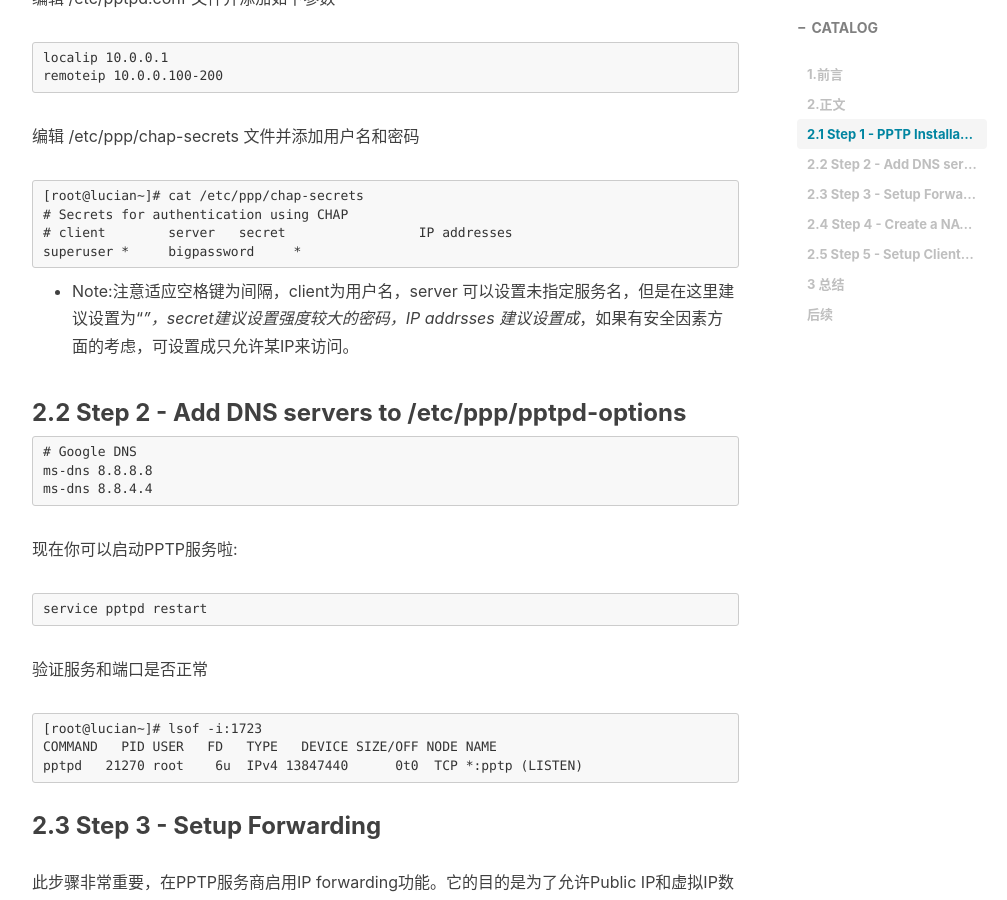
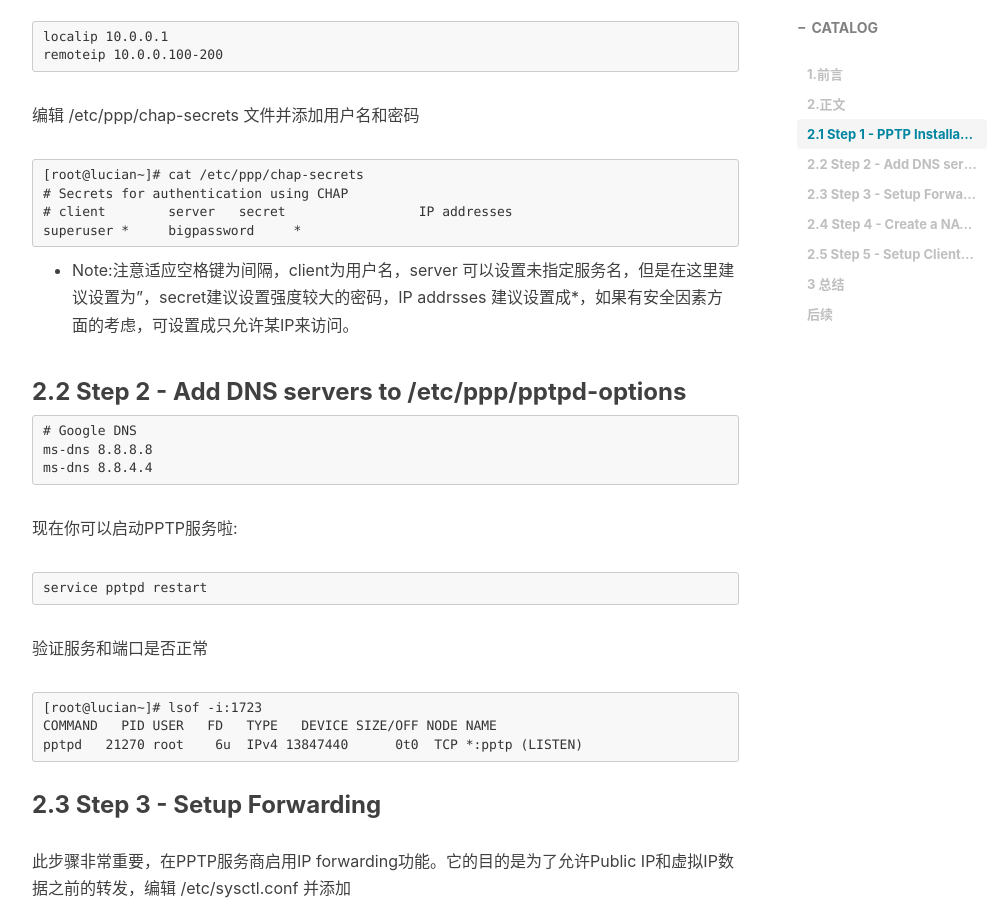
Before and after one commit to Liamlu28/imluyuan.github.io, a Jekyll site: the page built from _posts/2016-11-07-常用工具之-PPTP-VPN.markdown, in a window 1280 px wide and 900 px high, scrolled down 1273 px. Shown: the whole window, without its empty margins (233-1240 px from the left). Built offline with Jekyll 4.4.1, drawn with Linux system fonts in a browser that asks for light colours; nearby versions of some CDN libraries; comment, search, counter and statistics services are not loaded.

Commit message:
Fix format

````diff
--- a/_posts/2016-11-07-常用工具之-PPTP-VPN.markdown
+++ b/_posts/2016-11-07-常用工具之-PPTP-VPN.markdown
@@ -10,14 +10,14 @@
     - Linux
 ---
 
-> “一枝红杏出墙外！”
+> "一枝红杏出墙外！"
 
----
 ## 1.前言
 周末雾霾环绕北京城两天，从未离他而去，所以宅在狗屋继续写 Book。The Openstack-ansible这一章节，但很不巧被“某墙”消耗了半天时间，佛挡杀佛，墙挡拆墙？不，我要越墙。既然越墙，那就使用工具，工具种类很多。目前VPN隧道协议有4种：点到点隧道协议PPTP、第二层隧道协议L2TP、网络层隧道协议IPSec以及SOCKS v5。我们这里只介绍点到点隧道协议。英文名叫：Point-to-Point Tunneling Protocol，子（PPTP）。
 
 ## 2.正文
 PPTP 是一个快速实现虚拟私人网络的协议，（维基百科第一句话：因为它存在许多问题，所以算是一个快要过时的一种技术）。PPTP使用基于TCP和GRE隧道运营封装PPP数据包来控制通道，可以对封装PPP桢中的负载数据进行加密或压缩，如上即是它的原理。本次搭建使用AWS EM2作为载体。
+
 ### 2.1 Step 1 - PPTP Installation
 
 安装PPTP
@@ -39,7 +39,7 @@
 # client	server	 secret			IP addresses
 superuser *	bigpassword	*
 ```
-* Note:注意适应空格键为间隔，client为用户名，server 可以设置未指定服务名，但是在这里建议设置为“*”，secret建议设置强度较大的密码，IP addrsses 建议设置成*，如果有安全因素方面的考虑，可设置成只允许某IP来访问。
+* Note:注意适应空格键为间隔，client为用户名，server 可以设置未指定服务名，但是在这里建议设置为”，secret建议设置强度较大的密码，IP addrsses 建议设置成*，如果有安全因素方面的考虑，可设置成只允许某IP来访问。
 
 ### 2.2 Step 2 - Add DNS servers to /etc/ppp/pptpd-options
 ```
@@ -84,6 +84,5 @@
 
 ## 后续
 计划每周更新两次
----
 
 —— Luyuan 后记于 2016.11.07
````
